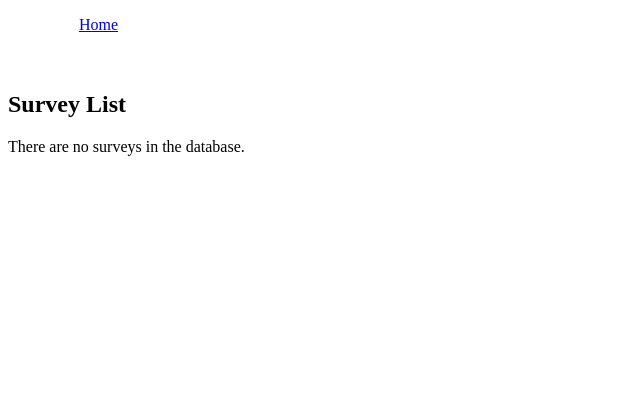
After one commit to herrers202b/vger-devel1, a Django app: page /survey/ in a window 1280 px wide. The commit adds this page. Shown: the top 420 px of the page, without its empty margins (0-640 px from the left). Run offline with Django 3.2, Linux system fonts and the light colour scheme.

Commit message:
Worked with Chris to create a basic survey page. Modified the base template from team-tutorial to create a generic. Then added in a survey_list template to list current surveys. Needs to be cleaned up and commented.

```diff
--- a/src/vger/base/templates/base.html
+++ b/src/vger/base/templates/base.html
@@ -27,16 +27,7 @@
   </style>
     <nav class=navbar>
       <ul class=navset>
-        <li class=navlist><a class=navlink href="{% url 'home-page' %}">Home</a></li>
-        {% if user.is_authenticated %}
-        <li class=navlist><a class=navlink href="{% url 'logout' %}">Logout</a></li>
-        <li class=navlist><a class=navlink href="{% url 'profile' %}">Profile</a></li>
-        {% else %}
-        <li class=navlist><a class=navlink href="{% url 'login' %}">Login</a></li>
-        <li class=navlist><a class=navlink href="{% url 'register' %}">Register</a></li>
-        {% endif %}
-        <li class=navlist><a class=navlink href="{% url 'survey-page' %}">Survey</a></li>
-        <li class=navlist><a class=navlink href="{% url 'results-page' %}">Results</a></li>
+        <li class=navlist><a class=navlink href="{% url 'survey' %}">Home</a></li>
       </ul>
     <!-- Implement Nav bar here-->
     </nav>
--- /dev/null
+++ b/src/vger/base/templates/survey_list.html
@@ -0,0 +1,16 @@
+{% extends "base.html" %}
+
+{% block content %}
+  <h1>Survey List</h1>
+  {% if survey_list %}
+  <ul>
+    {% for survey in survey_list %}
+      <li>
+        <a href="{{ survey.get_absolute_url }}">{{ survey.titleOfSurvey }}</a>
+      </li>
+    {% endfor %}
+  </ul>
+  {% else %}
+    <p>There are no surveys in the database.</p>
+  {% endif %}
+{% endblock %}
--- a/src/vger/base/urls.py
+++ b/src/vger/base/urls.py
@@ -1,6 +1,6 @@
 from django.urls import path
 from . import views
 
-urlpatterns += [
-    path('base/', include('base.urls')),
+urlpatterns = [
+    path('survey/', views.SurveyListView.as_view(), name='survey'),
 ]
--- a/src/vger/base/views.py
+++ b/src/vger/base/views.py
@@ -1,6 +1,10 @@
 from django.shortcuts import render
+from .models import Survey, Category, Question, SurveyInstance
+from django.views import generic
 
-from .models import Survey, Category, Question, SurveyInstance
 # Create your views here.
-def home(request):
-    return render(request, 'home.html')
+class SurveyListView(generic.ListView):
+    model = Survey
+    context_object_name = 'Survey list view'
+    #We can create our own template name as needed
+    template_name = 'survey_list.html'
--- a/src/vger/vger/urls.py
+++ b/src/vger/vger/urls.py
@@ -16,6 +16,11 @@ Including another URLconf
 from django.contrib import admin
 from django.urls import path
 
+from base import urls
+from base import views
+#from base import templates
+
 urlpatterns = [
     path('admin/', admin.site.urls),
+    path('survey/', views.SurveyListView.as_view(), name='survey'),
 ]
```
